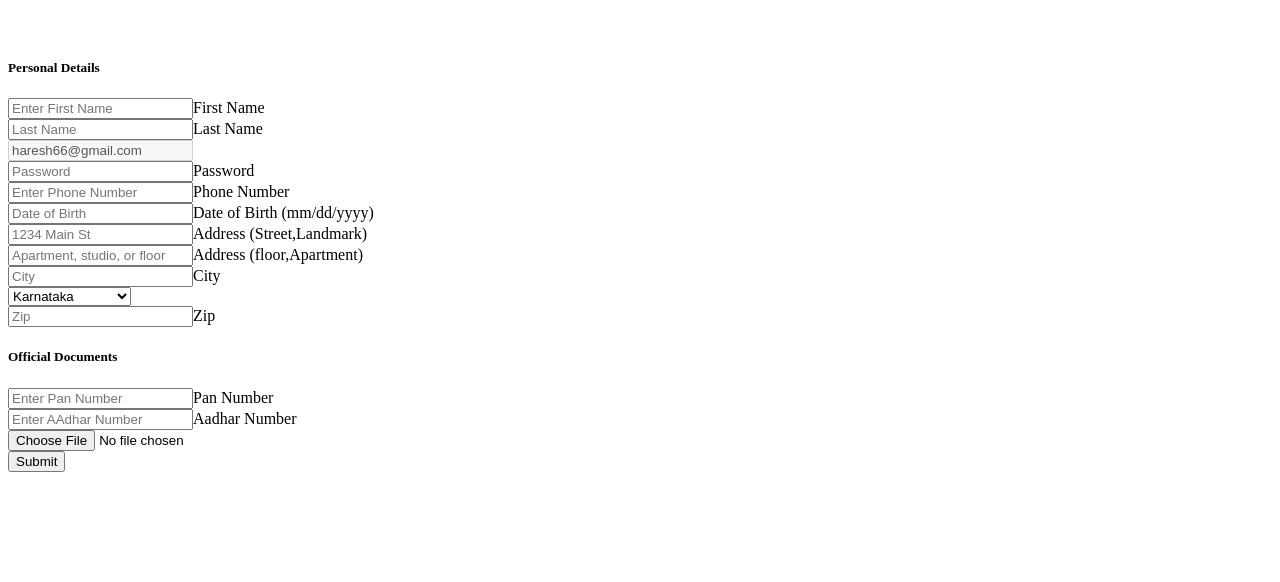
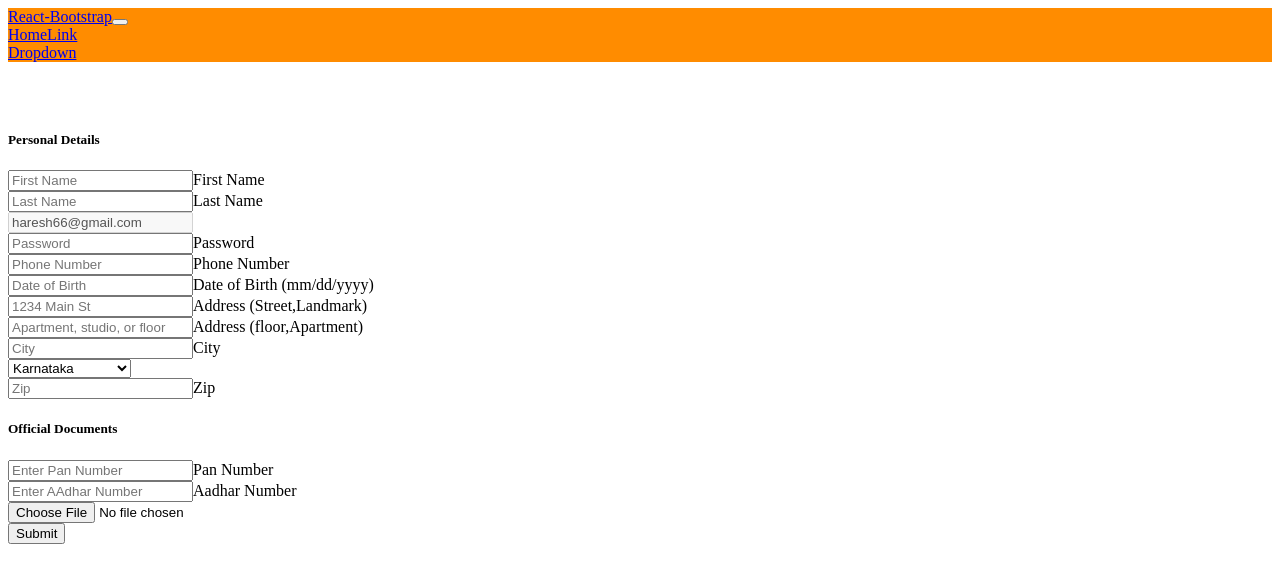
Before and after one commit to githubjerin/Employee-Onboarding-Portal, a React (Create React App) app in the folder client/: page /FormInput in a window 1280 px wide. Shown: the top 582 px of the page. Built offline with nearby package versions, Linux system fonts and the light colour scheme; the HTML template or start-up script is replaced by a standard one.

Commit message:
nav bar in formpage

```diff
--- a/client/src/pages/form.jsx
+++ b/client/src/pages/form.jsx
@@ -7,12 +7,16 @@ import Row from 'react-bootstrap/Row';
 import {useState} from 'react';
 import { useRef } from 'react';
 import axios from "axios";
+import ShowNavigationBar from "./navBarComponent.jsx";
 //import { Form, Button } from 'react-bootstrap';
 
 import FloatingLabel from 'react-bootstrap/esm/FloatingLabel';
-var st={
-    marginTop:"60px"
+const st={
+    marginTop:"70px",
+
+
 };
+
 //const [file, setFile] = useState('');
 //const [uploadedFileURL, setUploadedFileURL] = useState('');
 
@@ -64,28 +68,34 @@ function FormInput() {
   }
 };
   return (
+    <div><ShowNavigationBar />
     <Container style={st}>
+
     <Form onSubmit={handleSubmit} >
     <div>
      <h5>Personal Details</h5>
      <Row className="mb-3">
-        <Form.Group as={Col} controlId="formGridEmail">
-        <FloatingLabel
-        controlId="floatingInput"
+
+
+        <Form.Group as={Col} controlId="formGridFirstName">
+          <FloatingLabel controlId="floatingInput"
         label="First Name"
         className="mb-3">
-          <Form.Control  placeholder="Enter First Name" name="FirstName" onChange={handleInputChange}
-          value={formData.fname} />
+          <Form.Control  placeholder="First Name" onChange={handleInputChange} name="fname" value={formData.fname}/>
           </FloatingLabel>
         </Form.Group>
 
-        <Form.Group as={Col} controlId="formGridPassword">
+
+        <Form.Group as={Col} controlId="formGridLastName">
           <FloatingLabel controlId="floatingInput"
         label="Last Name"
         className="mb-3">
-          <Form.Control  placeholder="Last Name" name="LastName"  onChange={handleInputChange} value={formData.lname}/>
+          <Form.Control  placeholder="Last Name" onChange={handleInputChange} name="lname" value={formData.lname}/>
           </FloatingLabel>
         </Form.Group>
+
+
+
       </Row>
       <Row className="mb-3">
         <Form.Group as={Col} controlId="formGridEmail">
@@ -96,25 +106,30 @@ function FormInput() {
           </FloatingLabel>
         </Form.Group>
 
+
         <Form.Group as={Col} controlId="formGridPassword">
           <FloatingLabel controlId="floatingInput"
         label="Password"
         className="mb-3">
-          <Form.Control type="password" placeholder="Password" onChange={handleInputChange} name="password" value={formData.pass}/>
-          </FloatingLabel>
-        </Form.Group>
-      </Row>
-      <Row className="mb-3">
-        <Form.Group as={Col} controlId="formGridEmail">
-        <FloatingLabel
-        controlId="floatingInput"
-        label="Phone Number"
-        className="mb-3">
-          <Form.Control  placeholder="Enter Phone Number" onChange={handleInputChange} name="phonenumber" value={formData.phone}/>
+          <Form.Control type="password" placeholder="Password" onChange={handleInputChange} name="pass" value={formData.pass}/>
           </FloatingLabel>
         </Form.Group>
 
-        <Form.Group as={Col} controlId="formGridPassword">
+
+
+      </Row>
+      <Row className="mb-3">
+
+        <Form.Group as={Col} controlId="formGridPhone">
+          <FloatingLabel controlId="floatingInput"
+        label="Phone Number"
+        className="mb-3">
+          <Form.Control  placeholder="Phone Number" onChange={handleInputChange} name="phone" value={formData.phone}/>
+          </FloatingLabel>
+        </Form.Group>
+
+
+        <Form.Group as={Col} controlId="formGriddob">
           <FloatingLabel controlId="floatingInput"
         label="Date of Birth (mm/dd/yyyy)"
         className="mb-3">
@@ -151,11 +166,11 @@ function FormInput() {
 
         <Form.Group as={Col} controlId="formGridState">
           <FloatingLabel>
-          <Form.Select defaultValue="Choose...">
-            <option>Karnataka</option>
+          <Form.Select defaultValue="Choose..." name="state" value={formData.state} onChange={handleInputChange}>
+            <option >Karnataka</option>
             <option>Tamil Nadu</option>
             <option>Kerala</option>
-            <option>Andra Pradesh</option>
+            <option>Andhra Pradesh</option>
             <option>Maharastra</option>
             <option>Telangana</option>
             <option>Madhya Pradesh</option>
@@ -206,6 +221,7 @@ function FormInput() {
 
     </Form>
     </Container>
+    </div>
   );
 }
 
--- a/client/src/pages/navBarComponent.jsx
+++ b/client/src/pages/navBarComponent.jsx
@@ -3,8 +3,11 @@ import Container from 'react-bootstrap/Container';
 import Nav from 'react-bootstrap/Nav';
 import Navbar from 'react-bootstrap/Navbar'
 import NavDropdown from 'react-bootstrap/NavDropdown';
+const st={
+  backgroundColor: "#ff8c00"
+};
 function ShowNavigationBar(){
-    return <Navbar expand="lg" bg = "warning" className="bg-body-tertiary">
+    return <Navbar expand="lg" style={st} className="bg-body-tertiary">
         <Container>
         <Navbar.Brand href="#home">React-Bootstrap</Navbar.Brand>
         <Navbar.Toggle aria-controls="basic-navbar-nav" />
```
